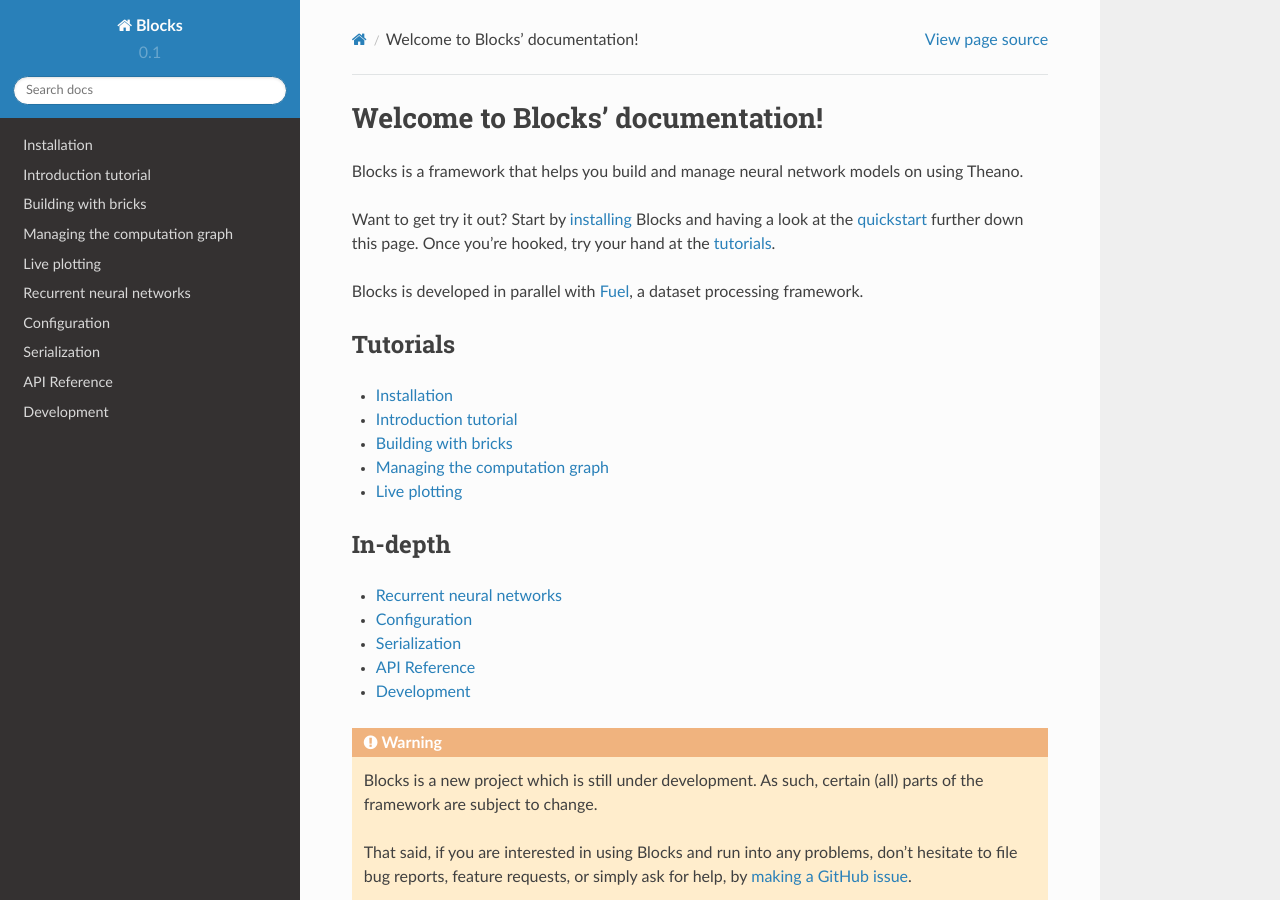
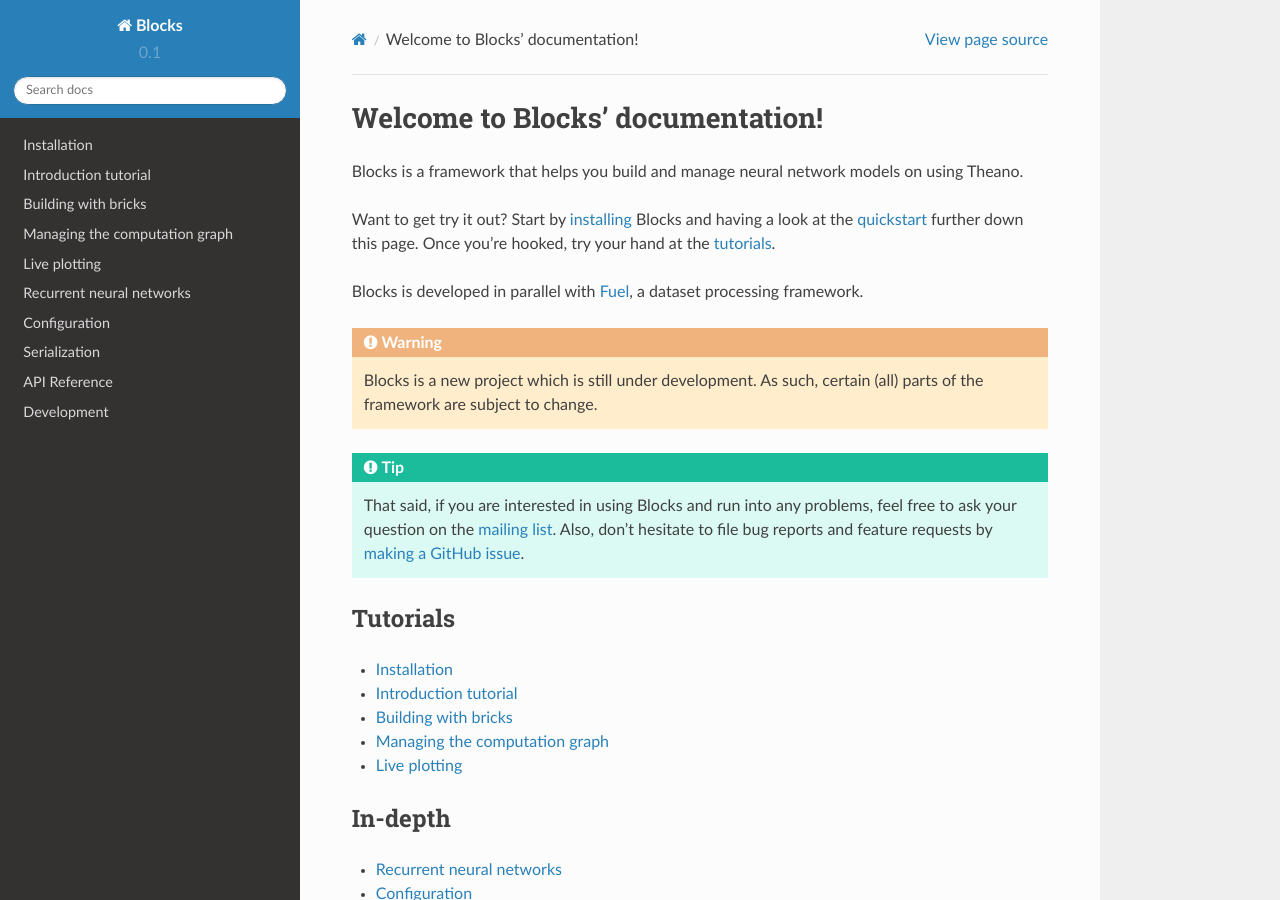
Before and after one commit to mila-iqia/blocks, a Sphinx documentation site: the page built from docs/index.rst, in a window 1280 px wide and 900 px high. Built offline with Sphinx 7.4.7 and the Read the Docs theme 2.0.0, drawn with Linux system fonts in a browser that asks for light colours; some of the changed lines change nothing that is shown.

Commit message:
Add mailing list link. Fixes #319.

```diff
--- a/docs/index.rst
+++ b/docs/index.rst
@@ -9,6 +9,18 @@
 
 Blocks is developed in parallel with Fuel_, a dataset processing framework.
 
+.. warning::
+   Blocks is a new project which is still under development. As such, certain
+   (all) parts of the framework are subject to change.
+
+.. tip::
+
+   That said, if you are interested in using Blocks and run into any problems,
+   feel free to ask your question on the `mailing list`_. Also, don't hesitate
+   to file bug reports and feature requests by `making a GitHub issue`_.
+
+.. _mailing list: https://groups.google.com/forum/#!forum/blocks-users
+.. _making a GitHub issue: https://github.com/bartvm/blocks/issues/new
 .. _Fuel: https://github.com/bartvm/fuel
 
 .. _tutorials:
@@ -35,15 +47,6 @@
    api/index.rst
    development/index.rst
 
-.. warning::
-   Blocks is a new project which is still under development. As such, certain
-   (all) parts of the framework are subject to change.
-
-   That said, if you are interested in using Blocks and run into any problems,
-   don't hesitate to file bug reports, feature requests, or simply ask for help,
-   by `making a GitHub issue`_.
-
-.. _making a GitHub issue: https://github.com/bartvm/blocks/issues/new
 
 .. _quickstart:
 
```
